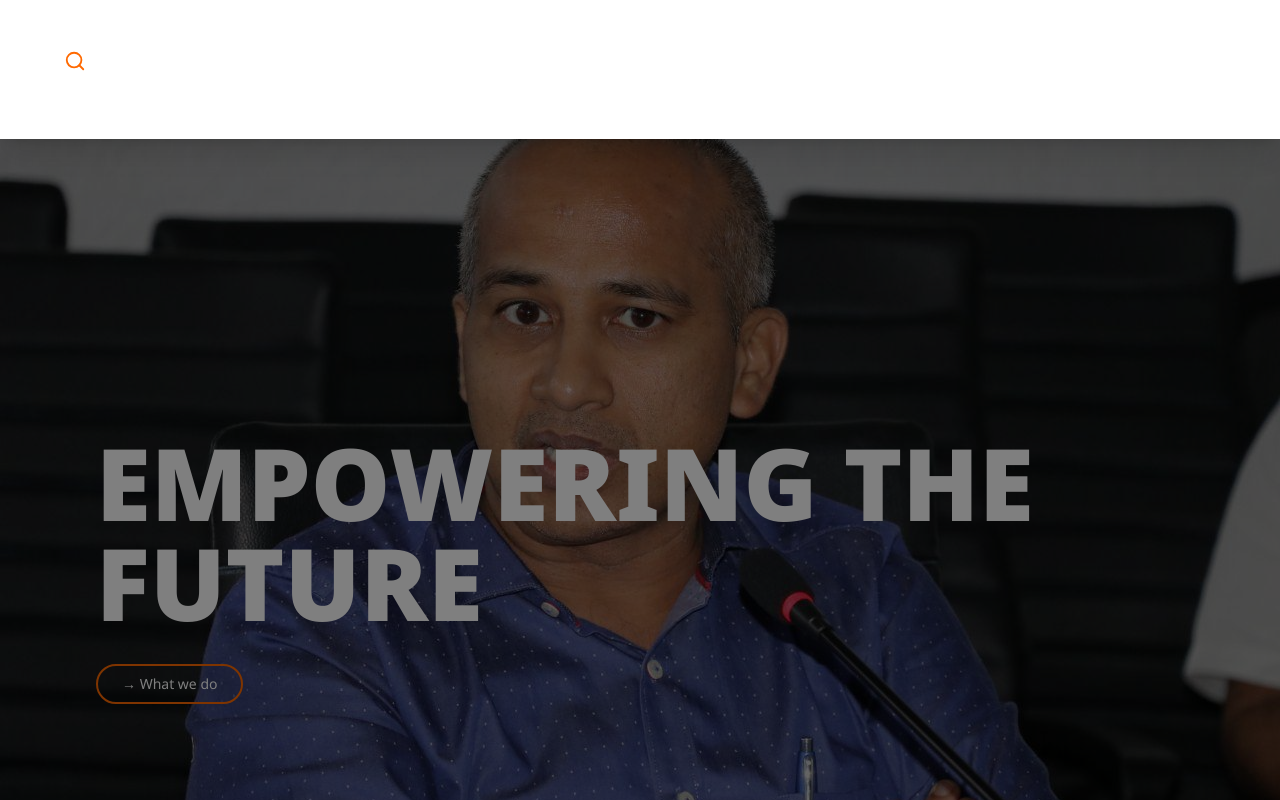
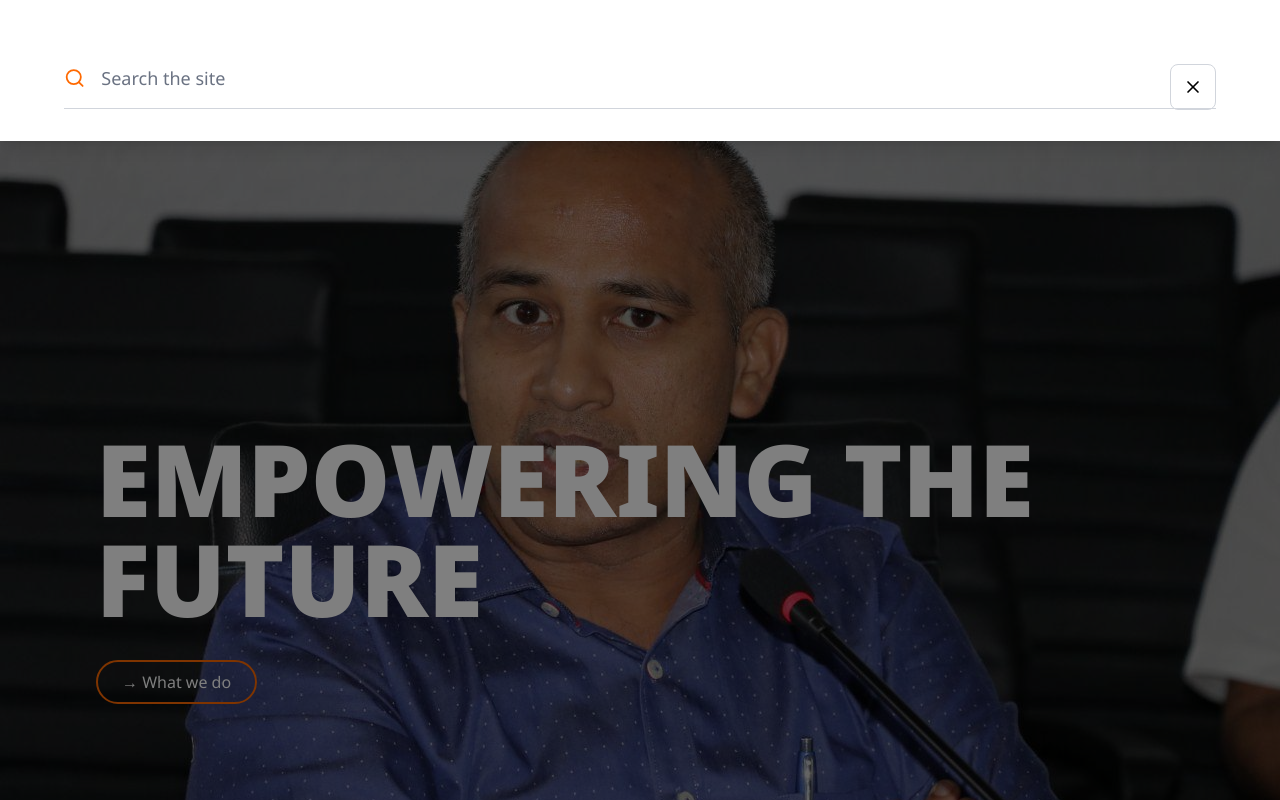
Before and after one commit to schigurupatis/prajwalika-ap, a React (Vite) app: page / in a window 1280 px wide. Both pictures are taken after a click on the button "Search". Shown: the top 800 px of the page. Built offline with nearby package versions, Linux system fonts and the light colour scheme.

Commit message:
worked on header and slider

```diff
--- a/src/components/Hero.tsx
+++ b/src/components/Hero.tsx
@@ -137,16 +137,23 @@ const Hero = () => {
     return () => clearInterval(timer);
   }, [activeMenu, isSearchOpen]);
 
+  // 🔁 Toggle Search
+  const toggleSearch = () => {
+    if (isSearchOpen) {
+      setIsSearchOpen(false);
+    } else {
+      setActiveMenu(null);
+      setIsSearchOpen(true);
+    }
+  };
+
+  // 🔁 Toggle Menu
   const toggleMenu = (menu) => {
     setIsSearchOpen(false);
     setActiveMenu(activeMenu === menu ? null : menu);
   };
 
-  const openSearch = () => {
-    setActiveMenu(null);
-    setIsSearchOpen(true);
-  };
-
+  // 🔁 Close everything
   const closeAll = () => {
     setActiveMenu(null);
     setIsSearchOpen(false);
@@ -168,8 +175,14 @@ const Hero = () => {
             <a href="#">Careers</a>
             <a href="#">Press</a>
             <a href="#">FAQs</a>
-            <button onClick={openSearch} className="flex items-center gap-2 hover:text-orange-400">
-              <Search size={16}/> Search
+
+            {/* 🔥 Search Toggle Button */}
+            <button
+              onClick={toggleSearch}
+              className="flex items-center gap-2 hover:text-orange-400 transition"
+            >
+              {isSearchOpen ? <X size={16}/> : <Search size={16}/>}
+              {isSearchOpen ? 'Close' : 'Search'}
             </button>
           </div>
 
@@ -177,7 +190,7 @@ const Hero = () => {
           <div className="flex items-center px-6 md:px-12 h-20">
             <div className="flex items-center gap-4 mr-12">
               {/* <img src="/logo-icon.png" className="h-10" /> */}
-              Prajwalika <br />Foundation
+              Prajwalika <br /> Foundation
               <div className="h-10 w-[1px] bg-white/40"/>
               <div className="text-orange-400 font-bold leading-none">
                 <span className="text-2xl block">20</span>
@@ -213,24 +226,39 @@ const Hero = () => {
         onClick={closeAll}
       />
 
-              {/* Search Box */}
+      {/* Search Panel */}
       <motion.div
-                initial={{ y: -80, opacity: 0 }}
+        initial={{ y: -100, opacity: 0 }}
         animate={{ y: 0, opacity: 1 }}
-                exit={{ y: -80, opacity: 0 }}
-                className="fixed top-0 left-0 w-full bg-white z-[70] p-6 md:p-10 shadow-xl"
+        exit={{ y: -100, opacity: 0 }}
+        transition={{ duration: 0.3 }}
+        className="fixed top-0 left-0 w-full bg-white z-[70] pt-10 pb-8 px-6 md:px-16 shadow-lg"
       >
-                <div className="max-w-6xl mx-auto flex items-center gap-4 border-b pb-4">
-                  <Search className="text-orange-500" />
+        <div className="max-w-7xl mx-auto relative">
+
+          {/* 🔥 Close Button (top-right like screenshot) */}
+          <button
+  onClick={closeAll}
+  className="absolute right-0 top-0 p-3 border border-gray-300 rounded-lg hover:bg-gray-100 transition"
+>
+  <X size={20} className="text-black" />
+</button>
+
+          {/* 🔥 Search Input Row */}
+          <div className="flex items-center gap-4 border-b border-gray-300 pb-4 mt-6">
+
+            {/* Icon */}
+            <Search className="text-orange-500" size={22} />
+
+            {/* Input */}
             <input
               type="text"
               placeholder="Search the site"
-                    className="w-full outline-none text-lg"
               autoFocus
+              className="w-full text-lg outline-none placeholder-gray-500"
             />
-                  <button onClick={closeAll} className="p-2 border rounded">
-                    <X />
-                  </button>
+          </div>
+
         </div>
       </motion.div>
     </>
@@ -273,8 +301,11 @@ const Hero = () => {
                     </nav>
                   </div>
 
-                  <button onClick={closeAll} className="p-2 border rounded">
-                    <X />
+                  <button
+  onClick={closeAll}
+  className="absolute right-8 top-8 p-2 border border-gray-300 rounded-md hover:bg-gray-100 transition h-fit"
+>
+  <X size={18} className="text-black" />
 </button>
                 </div>
               </motion.div>
@@ -305,8 +336,8 @@ const Hero = () => {
           {slides[current].title}
         </h1>
 
-        <button className="inline-flex items-center gap-3 border-2 border-orange-500 text-white px-6 py-2 rounded-full hover:bg-orange-500 transition-all w-fit">
-  <span className="text-sm">→ What we do</span>
+        <button className="inline-flex items-center gap-3 border-2 border-orange-500 text-white px-6 py-2 rounded-full hover:bg-orange-500 w-fit self-start">
+          → What we do
         </button>
       </div>
     </section>
```
Lines whose indentation alone changed are shown as unchanged.
